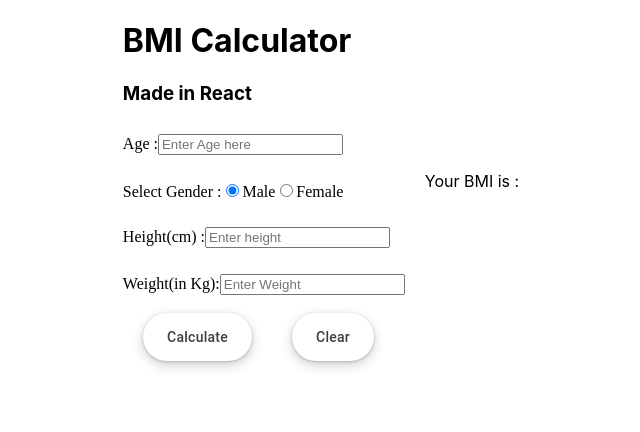
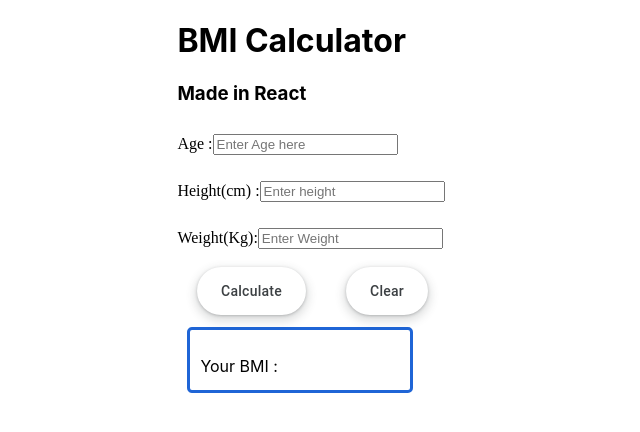
Before and after one commit to abhishek-chaudhary1810/BMI_calculator_React, a React (Create React App) app: page / in a window 1280 px wide. Shown: the top 432 px of the page, without its empty margins (319-959 px from the left). Built offline with nearby package versions, Linux system fonts and the light colour scheme.

Commit message:
Improvements UI

```diff
--- a/src/App.js
+++ b/src/App.js
@@ -1,8 +1,8 @@
 import "./form.css";
 import { useState } from "react";
-import CalculateButton from "./Components/Button";
 import InputForm from "./Components/Form";
 import Button from "./Components/Button";
+import ResultBox from "./Components/Result";
 
 
 function CalculateBmi() {
@@ -12,19 +12,26 @@
       <h3>Made in React</h3>
       <InputForm />
       <Button />
+      <ResultBox />
       </div>
   );
 }
 
 function App() {
+  const [value,setValue]=useState({
+    age : '',
+    Height : '',
+    Weight : ''
+  })
+  console.log(value);
   return (
     <div  style= {{
       display: "flex",
+      flexDirection:"column",
       alignItems: "center",
       justifyContent: "center",
       }}>
       <CalculateBmi />
-      <p>Your BMI is : </p>
     </div>
   );
 }
--- a/src/Components/Button.jsx
+++ b/src/Components/Button.jsx
@@ -1,4 +1,4 @@
-function CalculateButton() {
+function Button() {
     return (
         <div>
       <button className="Button" >
@@ -8,4 +8,4 @@
       </div>
     );
   }
-  export default CalculateButton;
+  export default Button;
--- a/src/Components/Form.jsx
+++ b/src/Components/Form.jsx
@@ -1,3 +1,4 @@
+import { useState } from "react";
 function InputForm() {
   return (
     <div>
@@ -5,26 +6,28 @@
         <label>
           Age :
           <input
+          type="Text"
           name="age"
           placeholder="Enter Age here"
-          type="text"
-          min='0'
-          max='120'
-          maxLength='3'
-          />
+          min={1}
+          max={120}
+          maxLength={3}
+          pattern="[0-9]"
+          required=""
+                   />
         </label>
       </div>
-      <div className="Form_Link">
+      {/* <div className="Form_Link">
         <label>
           Select Gender :
-          <input type="radio" name="gender" defaultChecked={true} />
+          <input type="radio" name="gender" id="male"defaultChecked={true} />
           Male
         </label>
         <label>
-          <input type="radio" name="gender" />
+          <input type="radio" name="gender" id="female"/>
           Female
         </label>
-      </div>
+      </div> */}
       <div className="Form_Link">
         <label>
           Height(cm) :
@@ -32,20 +35,24 @@
           name="Height"
           placeholder="Enter height"
           min='0'
-          max='120'
+          max='500'
           maxLength='3'
+          pattern="[0-9]"
+          required
           />
         </label>
       </div>
       <div className="Form_Link">
         <label>
-          Weight(in Kg):
+          Weight(Kg):
           <input type="text"
            name="Weight"
            placeholder="Enter Weight"
            min='0'
-           max='120'
+           max='250'
            maxLength='3'
+           pattern="[0-9]"
+           required
           />
         </label>
       </div>
--- /dev/null
+++ b/src/Components/Result.jsx
@@ -0,0 +1,8 @@
+function ResultBox(){
+    return(
+        <div className="Result-Box" >
+        <p>Your BMI : {}</p>
+        </div>
+    );
+}
+export default ResultBox;
--- a/src/form.css
+++ b/src/form.css
@@ -3,6 +3,17 @@
   margin: 6px 10px 6px 0px;
   font-family: 'Times New Roman', Times, serif;
   text-align: left;
+}
+/* CSS for Result Box*/
+.Result-Box{
+  display: inline-block;
+  width: 200px;
+  height: 40px;
+  padding: 10px;
+  margin: 10px;
+  border-color: #1f65d6;
+  border-radius: 5px;
+  border-style: solid;
 }
 /* CSS for button */
 .Button {
```
